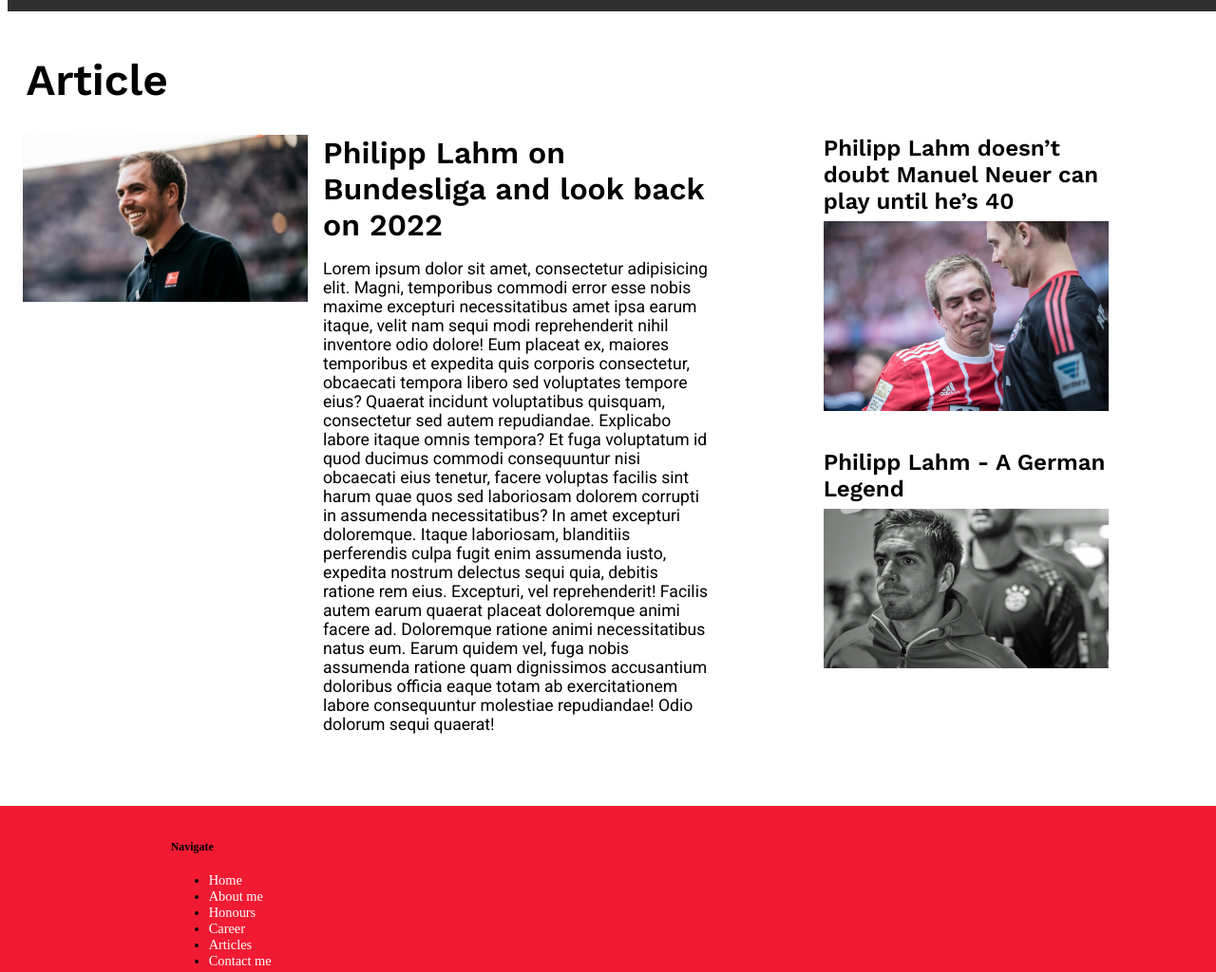
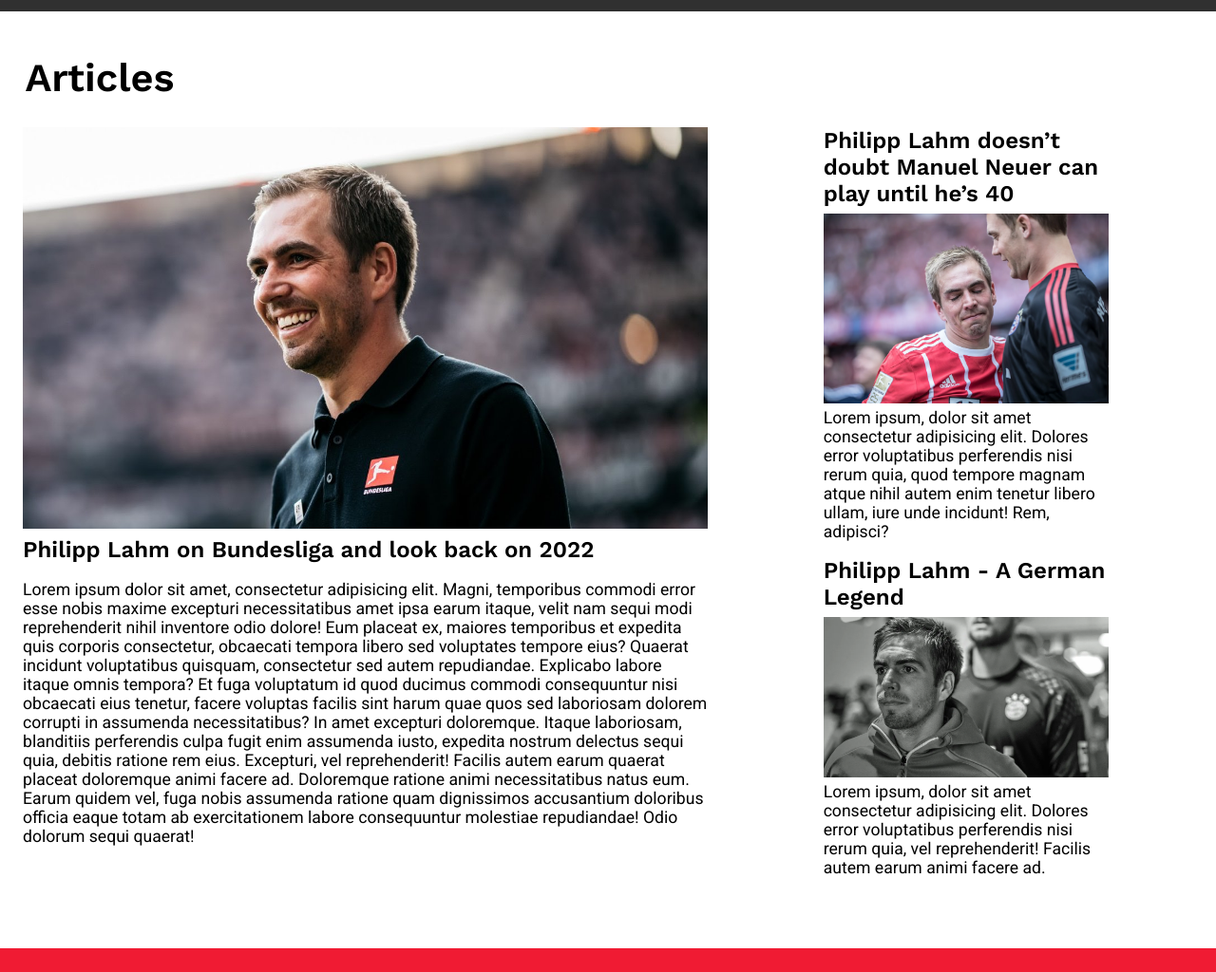
Before and after one commit to jurgentabone/jurgentabone.github.io, a plain HTML site: page index.html in a window 1280 px wide. Shown: the part 1167-2191 px from the top of the page at 95% size. Drawn offline with nearby package versions, Linux system fonts and the light colour scheme.

Commit message:
continue

```diff
--- a/index.html
+++ b/index.html
@@ -92,17 +92,14 @@
                 </div>
 
                     <div class="article-heading">
-                        <h1>Article</h1>
+                        <h1>Articles</h1>
                     </div>
 
                 <div class="container-max">
                     <div class="row">
-                        <div class="col-3">
+                        <div class="col-7">
                             <section>
                                 <img class="article-image" src="Assets/Images/Article-photos/german-legend-article.jpeg" alt="A photo of Philipp Lahm">
-                            </section>
-                        </div>
-                        <div class="col-4">
                                 <h1 class="article-title">Philipp Lahm on Bundesliga and look back on 2022</h1>
                                 <p>Lorem ipsum dolor sit amet, consectetur adipisicing elit. Magni, temporibus commodi error esse nobis maxime excepturi necessitatibus amet ipsa earum itaque, velit nam sequi modi reprehenderit nihil inventore odio dolore!
                                 Eum placeat ex, maiores temporibus et expedita quis corporis consectetur, obcaecati tempora libero sed voluptates tempore eius? Quaerat incidunt voluptatibus quisquam, consectetur sed autem repudiandae. Explicabo labore itaque omnis tempora?
@@ -110,16 +107,20 @@
                                 Itaque laboriosam, blanditiis perferendis culpa fugit enim assumenda iusto, expedita nostrum delectus sequi quia, debitis ratione rem eius. Excepturi, vel reprehenderit! Facilis autem earum quaerat placeat doloremque animi facere ad.
                                 Doloremque ratione animi necessitatibus natus eum. Earum quidem vel, fuga nobis assumenda ratione quam dignissimos accusantium doloribus officia eaque totam ab exercitationem labore consequuntur molestiae repudiandae! Odio dolorum sequi quaerat!
                                 </p>
+                            </section>
                         </div>
+
 
                     <div class="col-1"></div>
 
                         <div class="col-3">
                             <aside>
                                 <h1 class="article-title">Philipp Lahm doesn’t doubt Manuel Neuer can play until he’s 40</h1>
-                                <img class="article-image" src="Assets/Images/Article-photos/lahm-neuer.webp" alt="A image of Philipp Lahm and Neuer">
+                                <img class="article-aside-image" src="Assets/Images/Article-photos/lahm-neuer.webp" alt="A image of Philipp Lahm and Neuer">
+                                <p class="aside-para">Lorem ipsum, dolor sit amet consectetur adipisicing elit. Dolores error voluptatibus perferendis nisi rerum quia, quod tempore magnam atque nihil autem enim tenetur libero ullam, iure unde incidunt! Rem, adipisci?</p>
                                 <h1 class="article-title">Philipp Lahm - A German Legend</h1>
-                                <img class="article-image" src="Assets/Images/Article-photos/german-legend-article.webp" alt="A image of Philipp Lahm and Neuer">
+                                <img class="article-aside-image" src="Assets/Images/Article-photos/german-legend-article.webp" alt="A image of Philipp Lahm and Neuer">
+                                <p class="aside-para">Lorem ipsum, dolor sit amet consectetur adipisicing elit. Dolores error voluptatibus perferendis nisi rerum quia, vel reprehenderit! Facilis autem earum animi facere ad.</p>
                             </aside>
                         </div>
 
--- a/style.css
+++ b/style.css
@@ -29,7 +29,19 @@ h1{
     margin-left: 0em;
     display: block;
     width: 100%;
-    margin-bottom: 2.5em;
+    margin-bottom: 0.5em;
+}
+
+.article-aside-image{
+    margin-left: 0em;
+    display: block;
+    width: 100%;
+    margin-bottom: 0;
+}
+
+.aside-para{
+    margin-top: 5px;
+    margin-bottom: 1em;
 }
 
 .article-title{
@@ -39,7 +51,7 @@ h1{
 .article-heading{
     margin: 0.5em;
     padding: 0 1rem;
-    font-size: 23px;
+    font-size: 1.3em;
     font-weight: 200;
 }
 
@@ -61,6 +73,10 @@ h1{
 
 .container-max h1{
     margin-top: 0%;
+}
+
+.rectangle{
+    margin: 0;
 }
 
 .rectangle h2{
```
Lines whose indentation alone changed are shown as unchanged.
